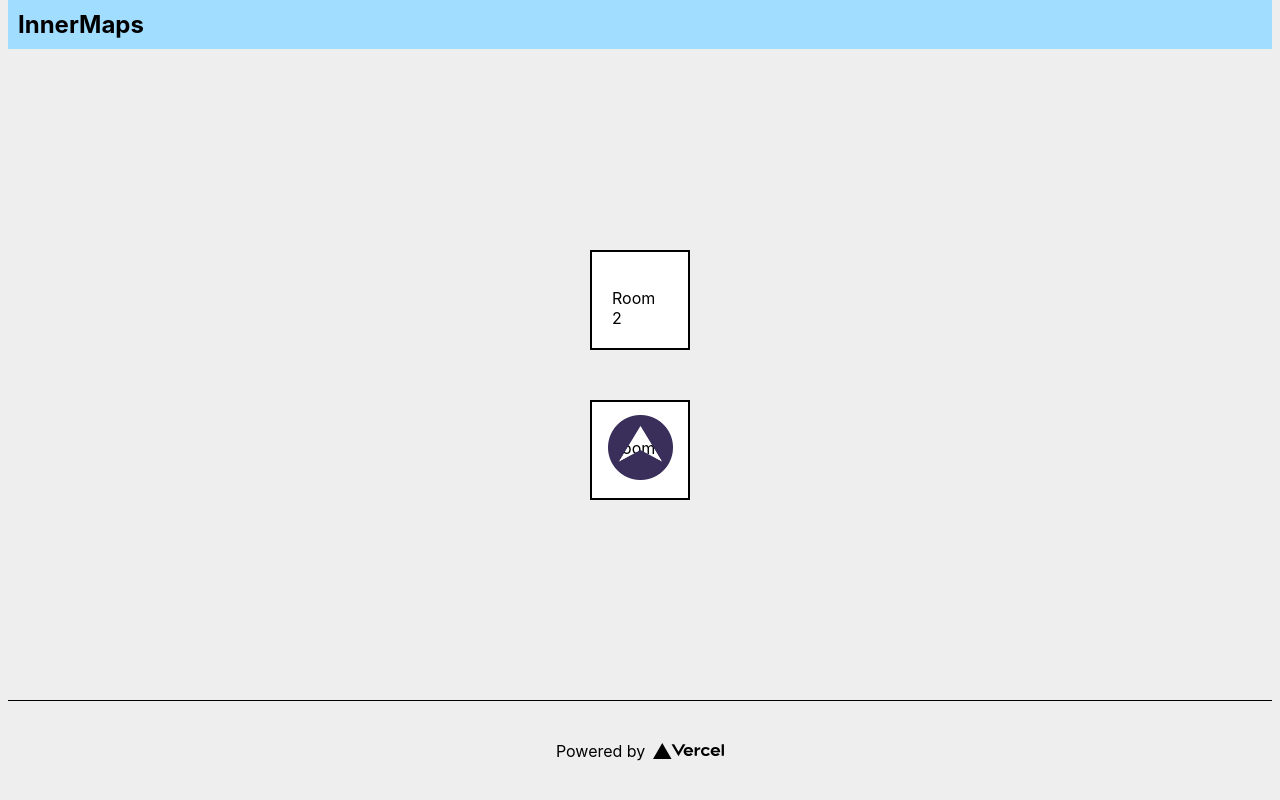
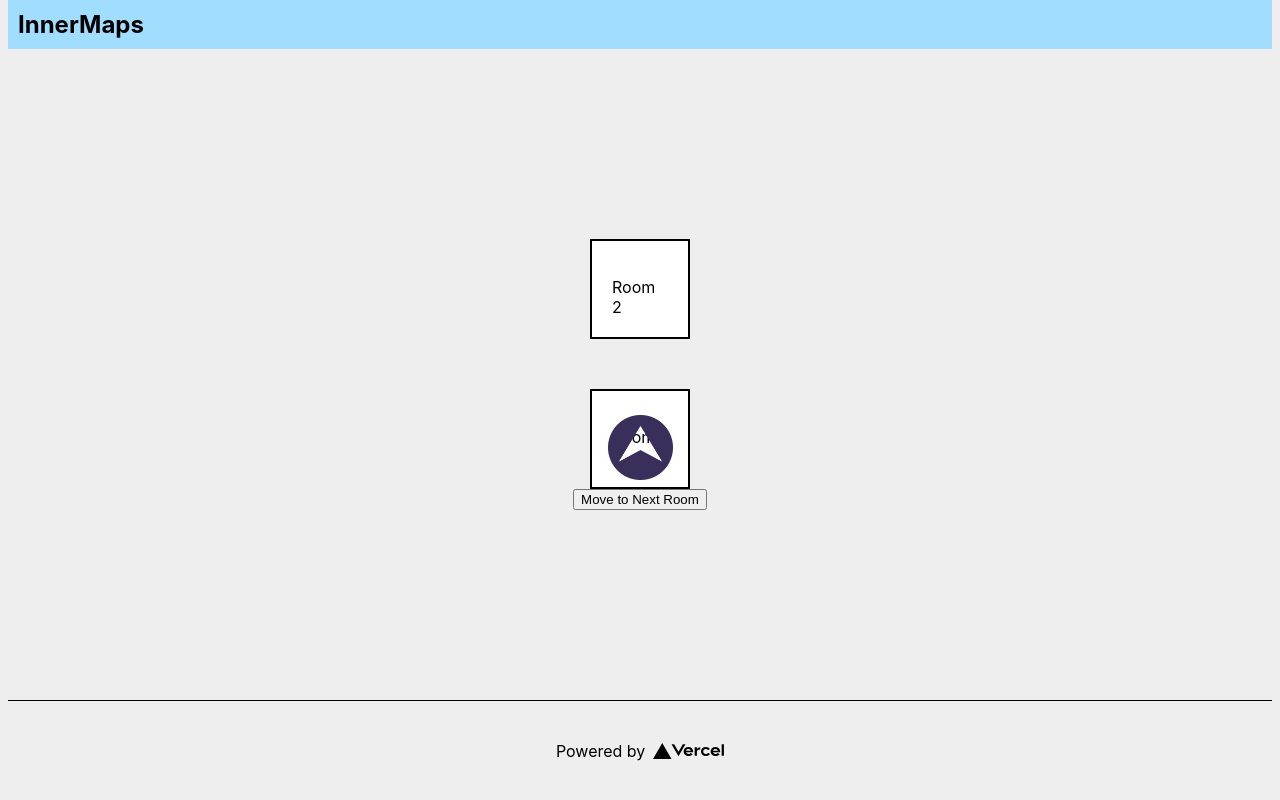
Before and after one commit to Suspiria1/mapping-app, a Next.js app in the folder nextjs-blog/: page / in a window 1280 px wide. Built offline with nearby package versions, Linux system fonts and the light colour scheme.

Commit message:
add a button

```diff
--- a/nextjs-blog/pages/index.js
+++ b/nextjs-blog/pages/index.js
@@ -33,6 +33,7 @@ export default function Home() {
                 <section id={styles.room1}>
                     <p>Room 1</p>
                 </section>
+                <button>Move to Next Room</button>
             </main>
 
             <footer>
```
